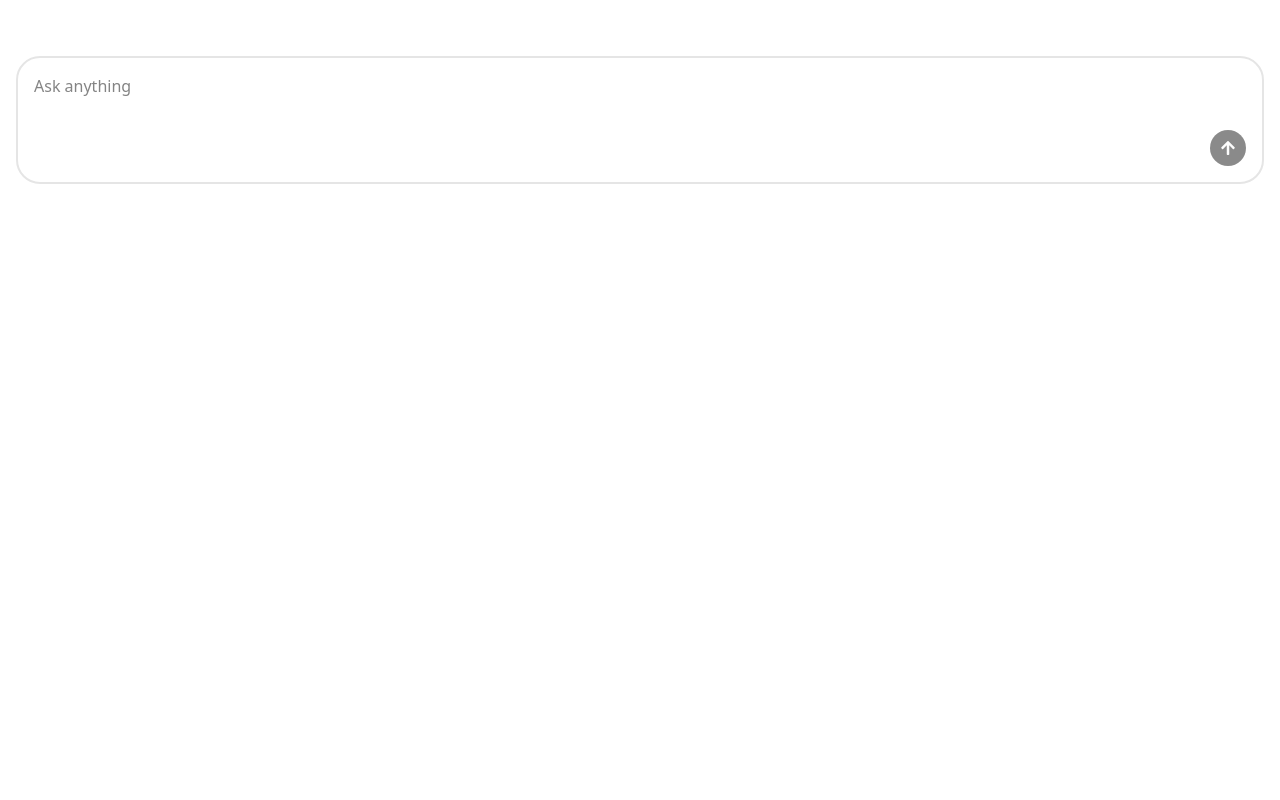
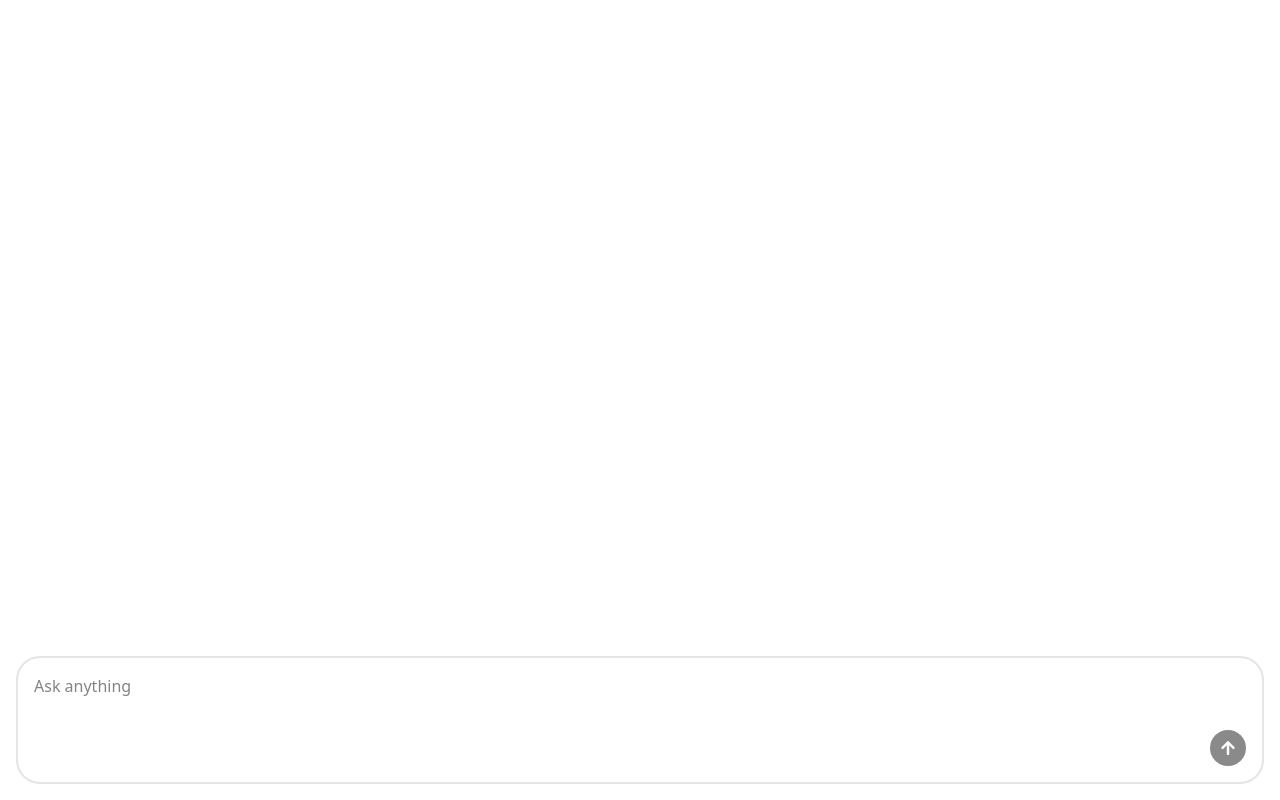
Before and after one commit to Paracetamol-112/AI-ChatBot, a React (Vite) app in the folder packages/client/: page / in a window 1280 px wide. Built offline with nearby package versions, Linux system fonts and the light colour scheme.

Commit message:
Improving the look and feel

```diff
--- a/packages/client/src/App.tsx
+++ b/packages/client/src/App.tsx
@@ -2,7 +2,7 @@
 
 function App() {
    return (
-      <div className="p-4">
+      <div className="p-4 h-screen w-full">
          <ChatBot />
       </div>
    );
--- a/packages/client/src/components/ChatBot.tsx
+++ b/packages/client/src/components/ChatBot.tsx
@@ -21,18 +21,18 @@
 const ChatBot = () => {
    const [messages, setMessages] = useState<Message[]>([]);
    const [isBotTyping, setIsBotTyping] = useState(false);
-   const formRef = useRef<HTMLFormElement | null>(null);
+   const lastMessageRef = useRef<HTMLDivElement | null>(null);
    const conversationId = useRef(crypto.randomUUID());
    const { register, handleSubmit, reset, formState } = useForm<FormData>();
 
    useEffect(() => {
-      formRef.current?.scrollIntoView({ behavior: "smooth" });
+      lastMessageRef.current?.scrollIntoView({ behavior: "smooth" });
    }, [messages]);
 
    const onSubmit = async ({ prompt }: FormData) => {
       setMessages((prev) => [...prev, { content: prompt, role: "user" }]);
       setIsBotTyping(true);
-      reset();
+      reset({ prompt: "" });
 
       const { data } = await axios.post<ChatResponse>("/api/chat", {
          prompt: prompt,
@@ -57,12 +57,13 @@
       }
    };
    return (
-      <div>
-         <div className="flex flex-col gap-3 mb-10">
+      <div className="flex flex-col h-full">
+         <div className="flex flex-col flex-1 gap-3 mb-10 overflow-y-auto">
             {messages.map((message, index) => (
-               <p
+               <div
                   key={index}
                   onCopy={onCopyMessage}
+                  ref={index === messages.length - 1 ? lastMessageRef : null}
                   className={`px-3 py-1 rounded-xl ${
                      message.role === "user"
                         ? "bg-blue-600 text-white self-end"
@@ -70,7 +71,7 @@
                   }`}
                >
                   <ReactMarkdown>{message.content}</ReactMarkdown>
-               </p>
+               </div>
             ))}
             {isBotTyping && (
                <div className="flex self-start gap-1 px-3 py-3 bg-gray-200 rounded-xl">
@@ -83,7 +84,6 @@
          <form
             onSubmit={handleSubmit(onSubmit)}
             onKeyDown={onKeyDown}
-            ref={formRef}
             className="flex flex-col gap-2 items-end border-2 p-4 rounded-3xl"
          >
             <textarea
@@ -91,6 +91,7 @@
                   required: true,
                   validate: (data) => data.trim().length > 0,
                })}
+               autoFocus
                className="w-full border-0 focus:outline-0 resize-none"
                placeholder="Ask anything"
                maxLength={1000}
```
